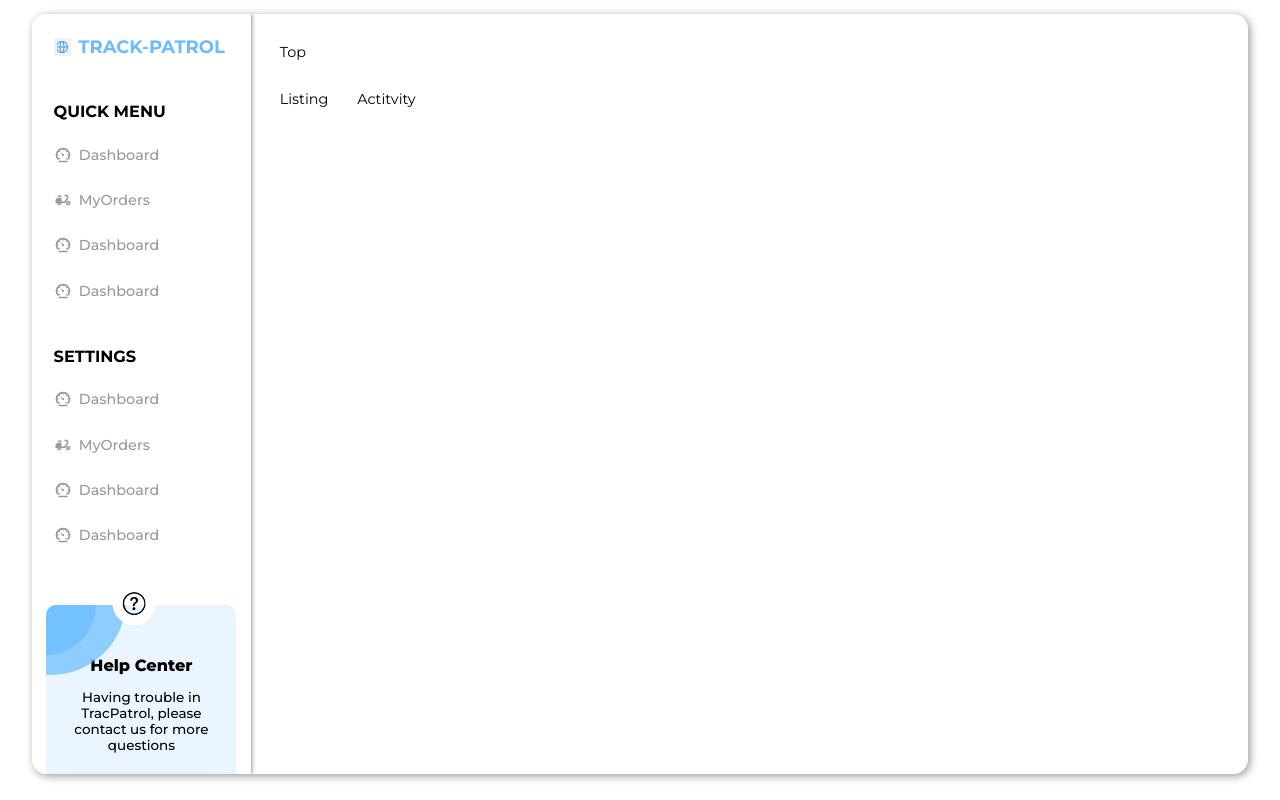
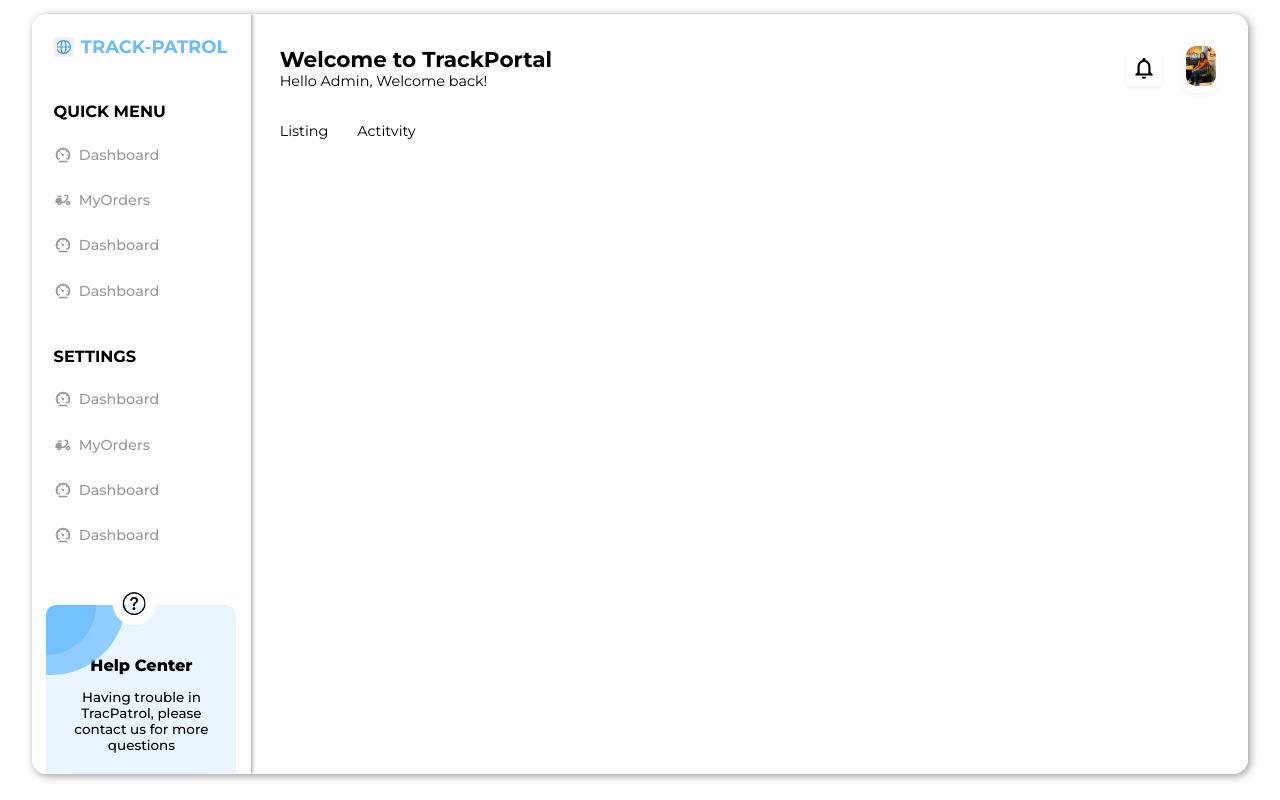
Before and after one commit to anshika9946/WebPortal-UI, a React (Vite) app: page / in a window 1280 px wide. Built offline with nearby package versions, Linux system fonts and the light colour scheme.

Commit message:
creating top section

```diff
--- a/src/App.css
+++ b/src/App.css
@@ -53,7 +53,7 @@
 }
 
 img{
-  width: 10%;
+  width: 100%;
   height: auto;
   margin-right:.5rem ;
 }
--- a/src/Components/Body Section/Top Section/Top.css
+++ b/src/Components/Body Section/Top Section/Top.css
@@ -0,0 +1,119 @@
+:root {
+    --PrimaryColor: rgb(105, 188, 255);
+    --HoverColor: #EBF5FF
+    --paleGreen: rgb(105, 188, 255);
+    --whiteColor: #fff;
+    --blackColor: #000;
+    --textColor: #000;
+    --bgColor: #fff;
+    --greyText: #999;
+    --inputColor: #f1f1f1;
+
+    --biggestFontSize: 2.5rem;
+    --h1FontSize: 1.5rem;
+    --h2FontSize: 1.25rem;
+    --h3FontSize: 1.125rem;
+    --normalFontSize: .938rem;
+    --smallFontSize: .813rem;
+    --smallestFontSize: .75rem;
+
+  }
+
+  .topSection{
+     .headerSection{
+
+    justify-content: space-between;
+    .title{
+    h1{
+        font-size: var(--h1FontSize);
+        color: var(--blackColor);
+        font-weight: 700;
+    p{
+
+    font-size: var(--normalFontSize);
+    color: var(--textColor);
+    font-weight: 500;
+    }
+}
+    }
+.searchBar{
+    padding: 1rem 2rem;
+    background: var(--whiteColor);
+    border-radius: 5px;
+    gap: 1rem;
+    box-shadow: 0 2px 4px var(--inputColor);
+
+    input{
+        border: none;
+        outline: none;
+        background: none;
+    }
+
+    .icon{ I
+         /* color: var(--textColor); */
+        &:hover{
+        color: var(--PrimaryColor);
+     }
+    }
+}
+.adminDiv{
+    gap:1rem;
+    .icon{
+        font-size: var(--biggestFontSize);
+        background:var(--whiteColor);
+        border-radius: 5px;
+        padding: 5px;
+        box-shadow: 0 2px 4px var(--inputColor);
+        color: var(--textColor);
+}
+    .adminImage{
+        border: 3px solid var(--whiteColor);
+        border-radius: 10px;
+        width: 2.5rem;
+        overflow: hidden;
+        box-shadow: 0 2px 4px var(--inputColor);
+
+        img{
+            width: 100%;
+            height: 100%;
+            border-radius: 10px;
+        }
+
+    }
+
+}
+}
+
+ .cardSection{
+    margin-top: 3rem; gap: 1rem;
+    .rightCard
+    {
+        position: relative;
+        flex-basis: 70%;
+        height: 200px;
+        flex-direction: column;
+        align-items: flex-start;
+        justify-content: center;
+        margin: auto;
+        padding: 2rem;
+        border-radius: 1rem;
+        overflow: hidden;
+
+        .videoDiv{
+            position: absolute;
+            height: 100%;
+            width: 100%;
+            top: 0;
+            right: 0;
+            bottom: 0;
+            left:   0;
+
+            /* img{
+                width: 100%;
+                height: 100%;
+                object-fit: cover;
+            } */
+        }
+    }
+    }
+  }
--- a/src/Components/Body Section/Top Section/Top.jsx
+++ b/src/Components/Body Section/Top Section/Top.jsx
@@ -1,10 +1,49 @@
 import React from 'react'
 import './Top.css'
+
+import {BiSearchAlt} from 'react-icons/bi';
+import {MdOutlineNotificationsNone} from 'react-icons/md';
+import img from '/Assets/user.jpg';
+
+
 const Top = () => {
   return (
-    <div className="Top">
-     Top
+    <div className="topSection">
+     <div className="headerSection flex">
+      <div className="title">
+        <h1>Welcome to TrackPortal</h1>
+        <p>Hello Admin, Welcome back!</p>
+      </ div>
+      {/* <div className='searchBar flex'>
+        <input type='text' placeholder='Search Dashboard'/>
+        <BiSearchAlt className='icon'/>
+      </div> */}
+
+      <div className='adminDiv flex'>
+        <MdOutlineNotificationsNone className='icon'/>
+        <div className='adminImage'>
+          <img src={img} alt='Admin Image'/>
+        </div>
+      </div>
+     </div>
+
+     {/* <div className="cardSection flex">
+      <div className="rightCard flex">
+        <h1>Create and sell extraordinary products</h1>
+        <p>The world's fast growing industry today are natural made products!</p>
+
+    <div className="buttons flex">
+      <button className='btn'>Explore More</button>
+      <button className='btn transparent'>Top Sellers</button>
     </div>
+
+    <div className='videoDiv'>
+    <img src={img} alt='Admin Image'/>
+    </div>
+    </div>
+  </div> */}
+
+</div>
   )
 }
 
```
Also changed, not shown: public/Assets/user.jpg (added).
